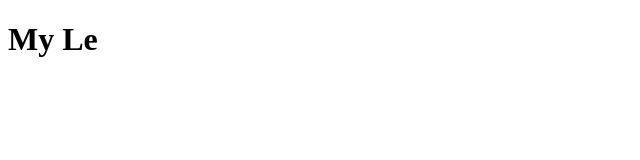
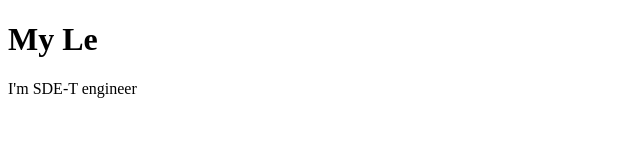
Before and after one commit to mydle19/My-blog, a plain HTML site: page index.html in a window 1280 px wide. Shown: the whole page, without its empty margins (0-640 px from the left). Drawn offline with Linux system fonts and the light colour scheme.

Commit message:
second changed

```diff
--- a/index.html
+++ b/index.html
@@ -6,6 +6,7 @@
 
 	<body>
 		<h1>My Le</h1>
+		<p>I'm SDE-T engineer</p>
 	</body>
 
 </html>
```
